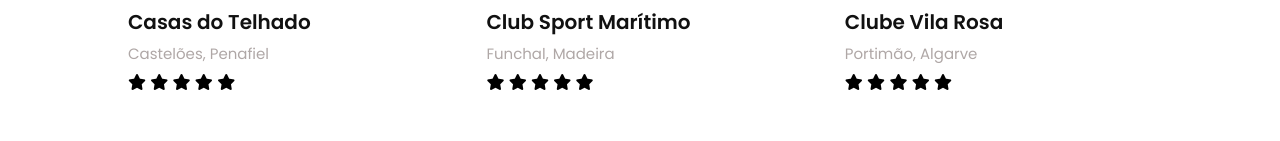
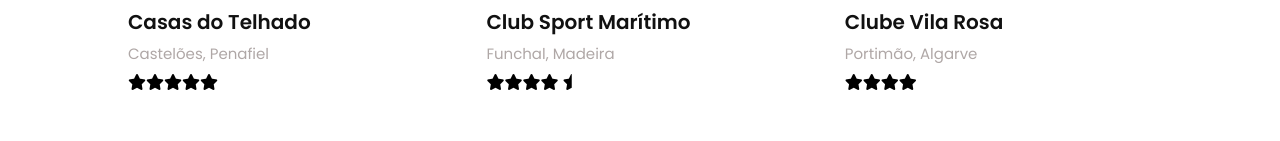
Before and after one commit to TwickE/PadelCourtBookingWebsite, a plain HTML site: page index.html in a window 1280 px wide. Shown: the part 769-910 px from the top of the page. Drawn offline with Linux system fonts and the light colour scheme.

Commit message:
Finished the fields javascript side

```diff
--- a/js/script.js
+++ b/js/script.js
@@ -261,7 +261,7 @@ const campos = [
     titulo:"Jardim Panorâmico do Lido",
     foto: "campos/campo6.jpeg",
     preco1: 4,
-    preco2: 00,
+    preco2: 30,
     loacalizacao: "Funchal, Madeira",
     avaliacoes: 3.5,
   },
@@ -297,21 +297,6 @@ const campos = [
   },
 ];
 
-
-
-
-/* const parentDiv = document.getElementById("parentDiv");
-const data = [{id: 1, name: "John"}, {id: 2, name: "Jane"}];
-
-data.forEach(item => {
-  const childDiv = document.createElement("div");
-  childDiv.innerHTML = `<p>ID: ${item.id}</p><p>Name: ${item.name}</p>`;
-  parentDiv.appendChild(childDiv);
-}); */
-
-
-
-
 const sectionCampos = document.getElementById('section-campos');
 
 campos.forEach(campo => {
@@ -332,43 +317,17 @@ campos.forEach(campo => {
     <p id="nomeCampo">${campo.titulo}</p>
     <p id="localizacaoCampo">${campo.loacalizacao}</p>
     <div class="container-estrelas">
-      <i class="fa-solid fa-star"></i>
-      <i class="fa-solid fa-star"></i>
-      <i class="fa-solid fa-star"></i>
-      <i class="fa-solid fa-star"></i>
-      <i class="fa-solid fa-star"></i>
+      ${numeroEstrelas(campo.avaliacoes)}
     </div>
   `;
   sectionCampos.appendChild(childDiv);
 });
 
-
-
-
-/* sectionCampos.innerHTML = campos.forEach((campo, index) => {
-  console.log(campo);
-  return `
-  <div class="campo">
-  <img src="${campo.foto}" alt="imagem do campo">
-  <div class="container-preco-campo">
-    <p>DESDE</p>
-    <div class="container-preco">
-      <span class="valor1">${campo.preco1}</span>
-      <div class="conatiner-preco-2">
-        <span class="valor2">€</span>
-        <span class="valor2">,${campo.preco2}</span>
-      </div>
-    </div>
-  </div>
-  <p id="nomeCampo">${campo.titulo}</p>
-  <p id="localizacaoCampo">${campo.loacalizacao}</p>
-  <div class="container-estrelas">
-    <i class="fa-solid fa-star"></i>
-    <i class="fa-solid fa-star"></i>
-    <i class="fa-solid fa-star"></i>
-    <i class="fa-solid fa-star"></i>
-    <i class="fa-solid fa-star"></i>
-  </div>
-</div>
-  `;
-}); */
+function numeroEstrelas(numero){
+  if(Number.isInteger(numero)) {
+    return `${'<i class="fa-solid fa-star"></i>'.repeat(numero)}`;
+  }else {
+    return `${'<i class="fa-solid fa-star"></i>'.repeat(numero)}
+    <i class="fa-solid fa-star-half"></i>`;
+  }
+}
```
Also changed, not shown: index.html (+1 -22 lines).
